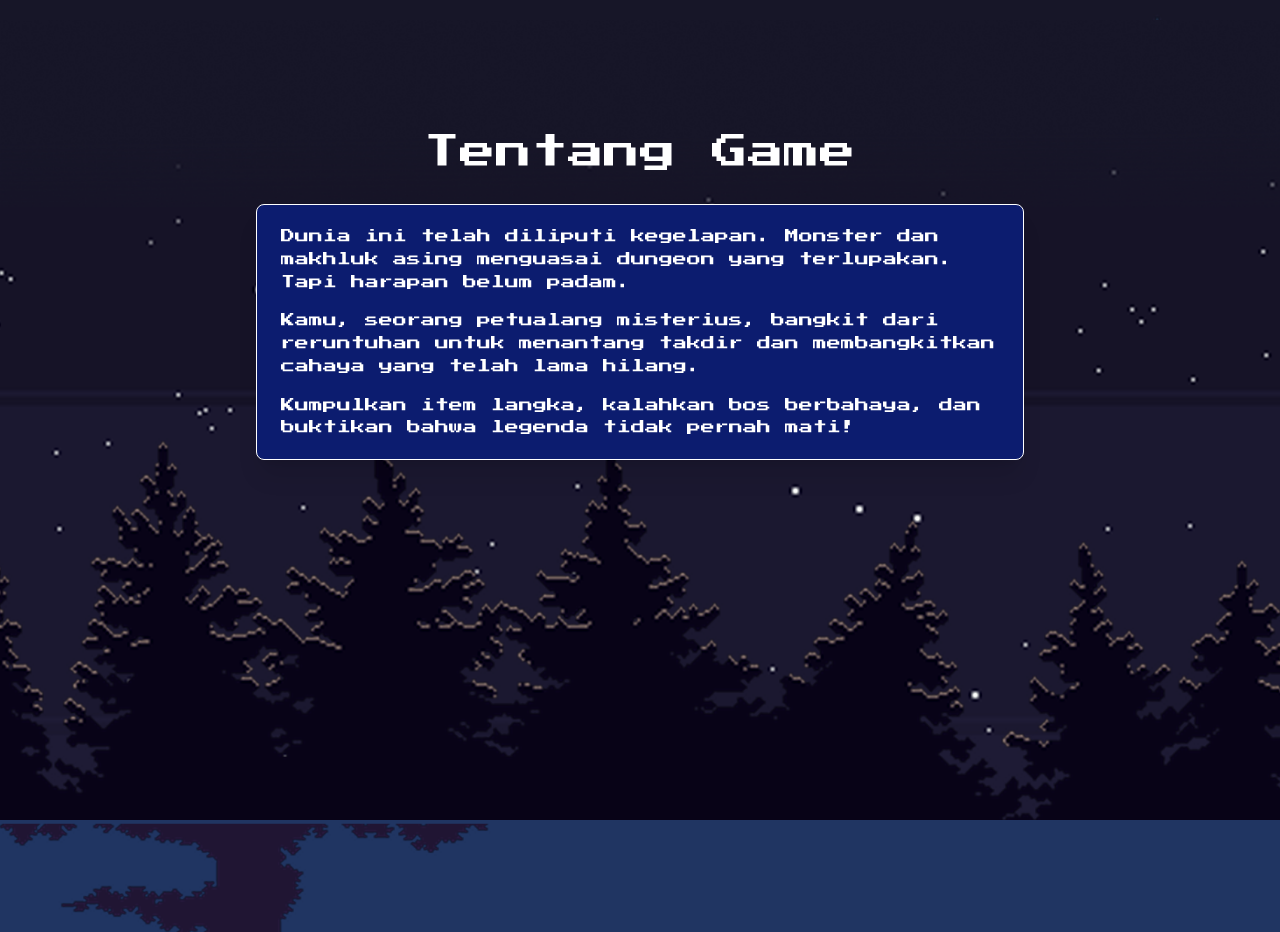
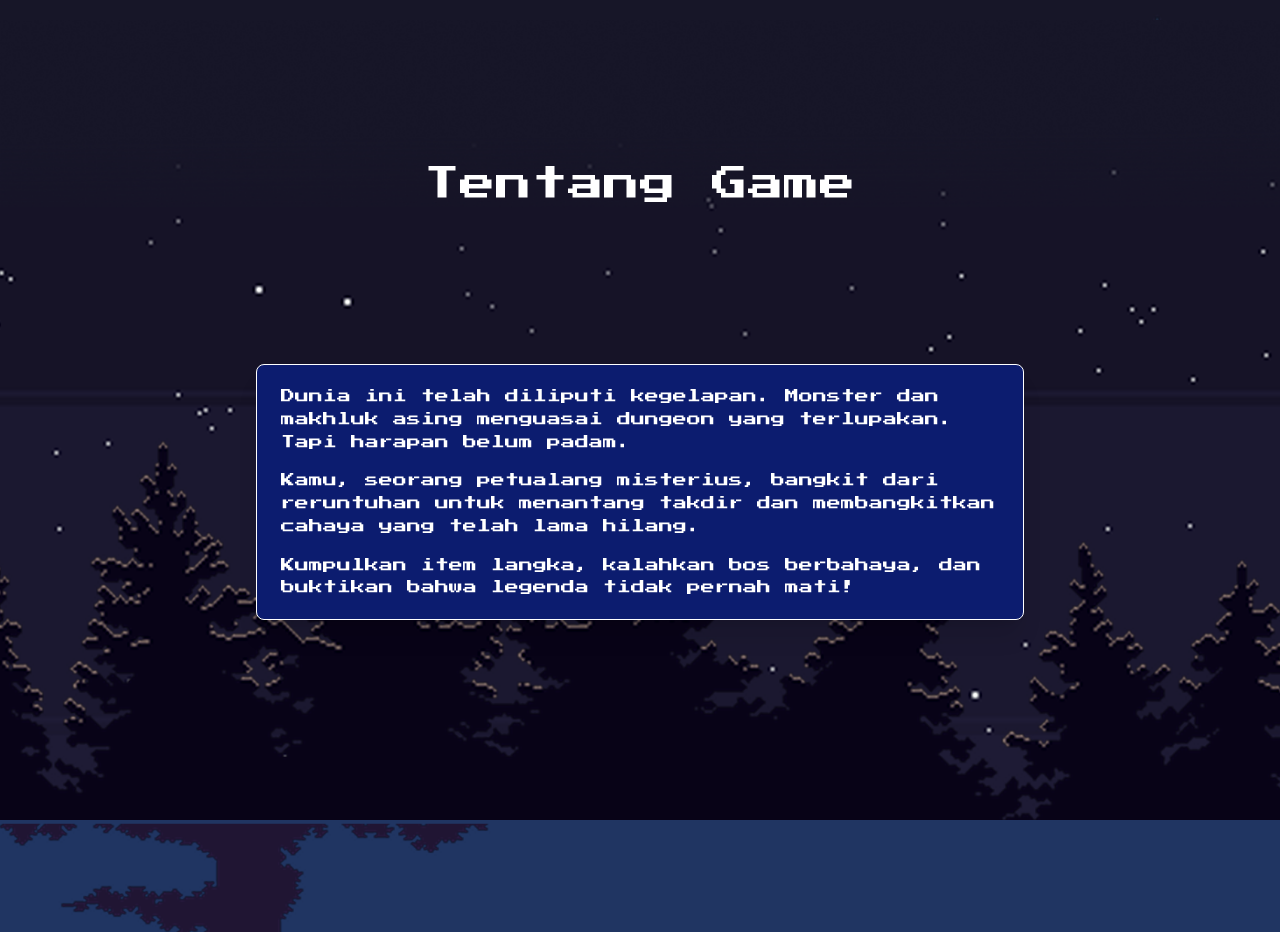
Before and after one commit to zkLeonora/website-game, a Next.js app: page / in a window 1280 px wide. Shown: the part 780-1712 px from the top of the page. Built offline with nearby package versions, Linux system fonts and the light colour scheme.

Commit message:
margin top fix info game

```diff
--- a/app/components/InfoGame/FeatureCard.tsx
+++ /dev/null
@@ -1,14 +0,0 @@
-// app/components/infoGame/FeatureCard.tsx
-type Props = {
-    title: string;
-    description: string;
-  };
-
-  export default function FeatureCard({ title, description }: Props) {
-    return (
-      <div className="bg-gray-800 p-6 rounded-lg shadow-lg hover:shadow-xl transition">
-        <h3 className="text-xl font-semibold mb-2">{title}</h3>
-        <p className="text-gray-400">{description}</p>
-      </div>
-    );
-  }
--- a/app/components/InfoGame/InfoGame.tsx
+++ b/app/components/InfoGame/InfoGame.tsx
@@ -42,7 +42,7 @@ export default function InfoGameSection() {
       <div className="max-w-6xl mx-auto">
         <h2
           className={`text-4xl font-bold mb-8 text-center ${pressStart.className}`}
-          style={{ marginTop: '4rem' }}
+          style={{ marginTop: '6rem' }}
         >
           Tentang Game
         </h2>
@@ -52,7 +52,9 @@ export default function InfoGameSection() {
             isVisible ? 'opacity-100 translate-y-0' : 'opacity-0 translate-y-10'
           } ${pressStart.className}`}
         >
-          <div className="bg-[#0c1c6f] border border-white rounded-lg px-6 py-5 shadow-xl max-w-3xl mx-auto text-xs sm:text-sm leading-relaxed">
+          <div
+            className="bg-[#0c1c6f] border border-white rounded-lg px-6 py-5 shadow-xl max-w-3xl mx-auto text-xs sm:text-sm leading-relaxed mt-40"  // Margin-top ditambahkan disini
+          >
             <p className="mb-4">
               Dunia ini telah diliputi kegelapan. Monster dan makhluk asing menguasai dungeon yang terlupakan. Tapi harapan belum padam.
             </p>
```
